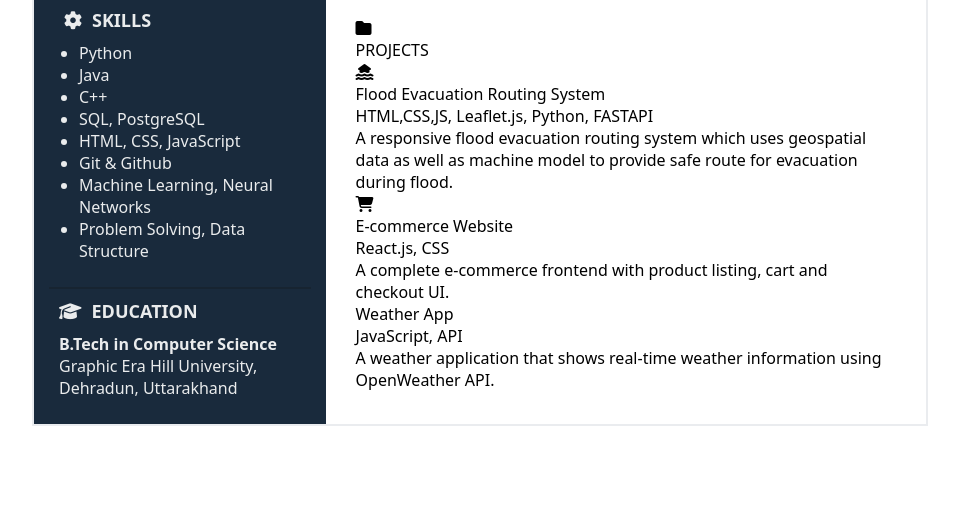
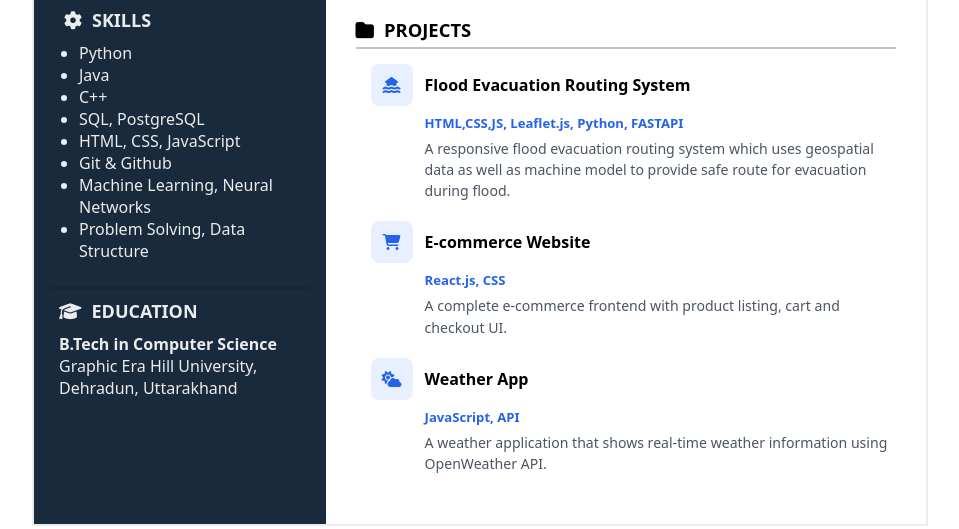
Before and after one commit to Sajrudin/html-css-beginner-projects, a plain HTML site: page 02-resume-webpage/index.html in a window 1280 px wide. Shown: the part 516-1045 px from the top of the page, without its empty margins (160-1119 px from the left). Before the commit the page ends 946 px from the top, so only its background shows below. Drawn offline with Linux system fonts and the light colour scheme.

Commit message:
Added styling for Project Section

```diff
--- a/02-resume-webpage/index.html
+++ b/02-resume-webpage/index.html
@@ -208,7 +208,7 @@
 
             <div class="project3">
                 <div class="project3-row">
-                    <div class="project3-label"></div>
+                    <div class="project3-label"><i class="fa-solid fa-cloud-sun"></i></div>
                     <div class="project3-title">Weather App</div>
                 </div>
                 <div class="project3-tech">JavaScript, API</div>
--- a/02-resume-webpage/style.css
+++ b/02-resume-webpage/style.css
@@ -328,3 +328,166 @@ img{
         margin-top: 3px;
     }
 }
+
+
+
+/* =========================
+   PROJECT SECTION
+   ========================= */
+
+.project-row {
+    display: flex;
+    align-items: center;
+    gap: 10px;
+
+    font-size: 1.15rem;
+    font-weight: 700;
+
+    border-bottom: 2px solid rgba(18, 18, 18, 0.25);
+    padding-bottom: 5px;
+    margin-bottom: 15px;
+}
+
+/* ---------- Project 1 ---------- */
+
+.project1 {
+    margin-bottom: 20px;
+    padding-left: 15px;
+}
+
+.project1-row {
+    display: flex;
+    align-items: center;
+    gap: 12px;
+}
+
+.project1-label {
+    width: 42px;
+    height: 42px;
+
+    display: flex;
+    justify-content: center;
+    align-items: center;
+
+    background-color: #e8f0ff;
+    border-radius: 8px;
+
+    color: #2563eb;
+}
+
+.project1-title {
+    font-size: 1rem;
+    font-weight: 700;
+}
+
+.project1-tech {
+    margin: 8px 0 6px 54px;
+
+    color: #2563eb;
+    font-size: 0.82rem;
+    font-weight: 600;
+}
+
+.project1-detail {
+    margin-left: 54px;
+
+    color: #4b5563;
+    font-size: 0.88rem;
+    line-height: 1.5;
+}
+
+/* ---------- Project 2 ---------- */
+
+.project2 {
+    margin-bottom: 20px;
+    padding-left: 15px;
+}
+
+.project2-row {
+    display: flex;
+    align-items: center;
+    gap: 12px;
+}
+
+.project2-label {
+    width: 42px;
+    height: 42px;
+
+    display: flex;
+    justify-content: center;
+    align-items: center;
+
+    background-color: #e8f0ff;
+    border-radius: 8px;
+
+    color: #2563eb;
+}
+
+.project2-title {
+    font-size: 1rem;
+    font-weight: 700;
+}
+
+.project2-tech {
+    margin: 8px 0 6px 54px;
+
+    color: #2563eb;
+    font-size: 0.82rem;
+    font-weight: 600;
+}
+
+.project2-detail {
+    margin-left: 54px;
+
+    color: #4b5563;
+    font-size: 0.88rem;
+    line-height: 1.5;
+}
+
+/* ---------- Project 3 ---------- */
+
+.project3 {
+    margin-bottom: 20px;
+    padding-left: 15px;
+}
+
+.project3-row {
+    display: flex;
+    align-items: center;
+    gap: 12px;
+}
+
+.project3-label {
+    width: 42px;
+    height: 42px;
+
+    display: flex;
+    justify-content: center;
+    align-items: center;
+
+    background-color: #e8f0ff;
+    border-radius: 8px;
+
+    color: #2563eb;
+}
+
+.project3-title {
+    font-size: 1rem;
+    font-weight: 700;
+}
+
+.project3-tech {
+    margin: 8px 0 6px 54px;
+
+    color: #2563eb;
+    font-size: 0.82rem;
+    font-weight: 600;
+}
+
+.project3-detail {
+    margin-left: 54px;
+
+    color: #4b5563;
+    font-size: 0.88rem;
+    line-height: 1.5;
+}
```
